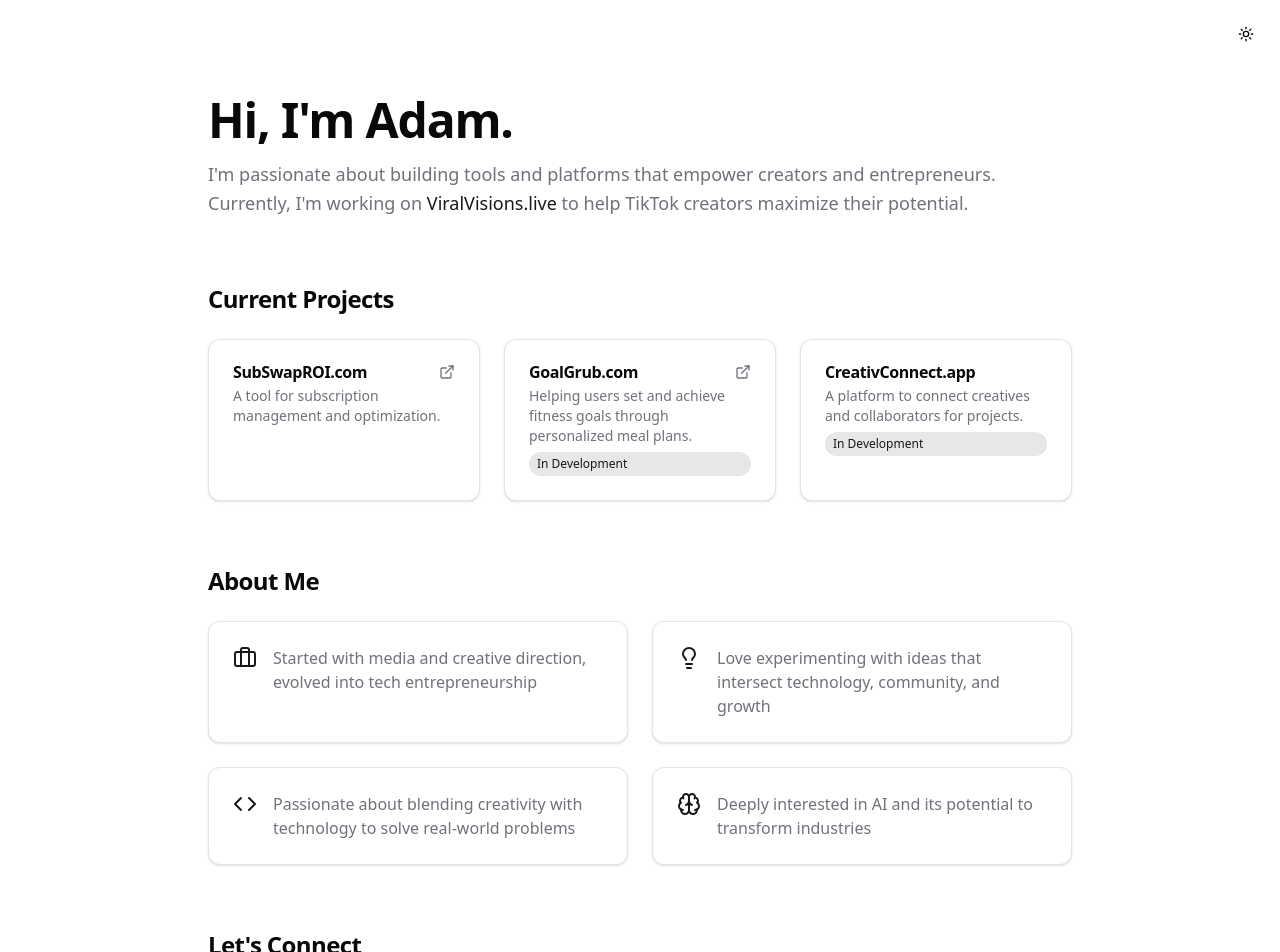
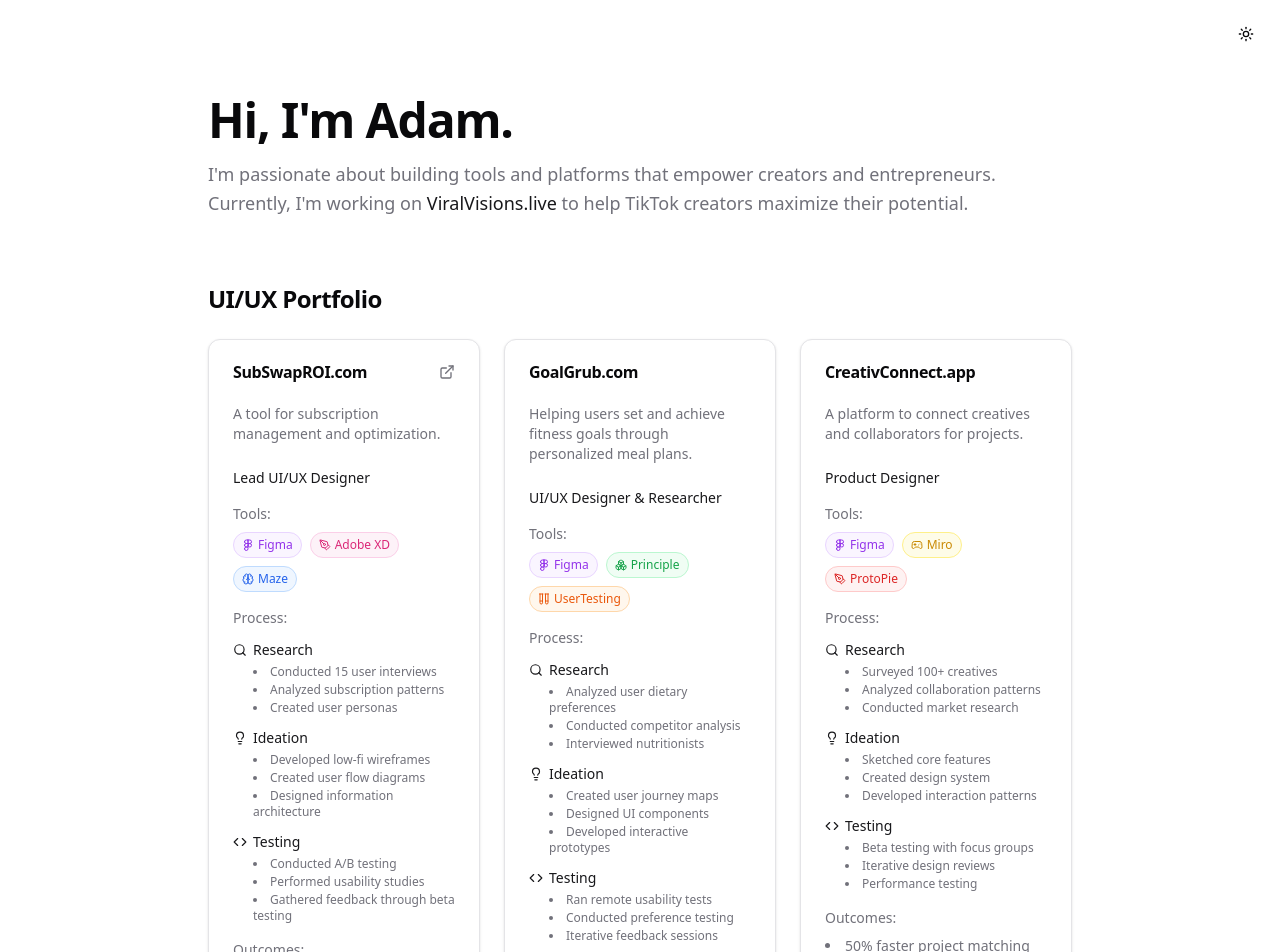
Before and after one commit to adamaboelmatty/aboelmatty.com, a Next.js app: page / in a window 1280 px wide. Shown: the top 952 px of the page. Built offline with nearby package versions, Linux system fonts and the light colour scheme.

Commit message:
“Updated”

```diff
--- a/src/app/(components)/about.tsx
+++ b/src/app/(components)/about.tsx
@@ -2,7 +2,7 @@
 
 import React from "react";
 import { Card, CardContent } from "@/components/ui/card";
-import { Briefcase, Lightbulb, Code, Brain } from "lucide-react";
+import { Briefcase, Lightbulb, Code, Brain, PaintBucket, Users } from "lucide-react";
 
 export function About() {
   const interests = [
@@ -11,40 +11,40 @@
       text: "Started with media and creative direction, evolved into tech entrepreneurship",
     },
     {
-      icon: Lightbulb,
-      text: "Love experimenting with ideas that intersect technology, community, and growth",
+      icon: PaintBucket,
+      text: "Crafting intuitive and engaging user interfaces, focusing on user-centered design principles",
+    },
+    {
+      icon: Users,
+      text: "Passionate about creating digital experiences that solve real user problems through thoughtful design",
     },
     {
       icon: Code,
-      text: "Passionate about blending creativity with technology to solve real-world problems",
+      text: "Blending design thinking with technical implementation to build seamless user experiences",
     },
     {
       icon: Brain,
-      text: "Deeply interested in AI and its potential to transform industries",
+      text: "Deeply interested in AI and its potential to transform user interactions",
+    },
+    {
+      icon: Lightbulb,
+      text: "Love experimenting with ideas that intersect design, technology, and community growth",
     },
   ];
 
   return (
     <section className="space-y-6">
-      <h2
-        className="text-2xl font-bold tracking-tight"
-      >
+      <h2 className="text-2xl font-bold tracking-tight">
         About Me
       </h2>
-      <div
-        className="grid grid-cols-1 md:grid-cols-2 gap-6"
-      >
+      <div className="grid grid-cols-1 md:grid-cols-2 gap-6">
         {interests.map((item, index) => (
           <Card
             key={index}
             className="hover:shadow-lg transition-shadow"
           >
-            <CardContent
-              className="p-6 flex items-start space-x-4"
-            >
-              <item.icon
-                className="h-6 w-6 text-primary shrink-0"
-              />
+            <CardContent className="p-6 flex items-start space-x-4">
+              <item.icon className="h-6 w-6 text-primary shrink-0" />
               <p className="text-muted-foreground">
                 {item.text}
               </p>
@@ -55,3 +55,5 @@
     </section>
   );
 }
+
+export default About;
--- a/src/app/(components)/projects.tsx
+++ b/src/app/(components)/projects.tsx
@@ -7,49 +7,153 @@
   CardTitle,
   CardDescription,
 } from "@/components/ui/card";
-import { ExternalLink } from "lucide-react";
+import { ExternalLink, Figma, Gamepad2, TestTubes, Boxes, PenTool, Brain, Search, Lightbulb, Code } from "lucide-react";
 
-export function Projects() {
-  const projects = [
+interface Project {
+  title: string;
+  description: string;
+  role: string;
+  tools: string[];
+  process: {
+    research: string[];
+    ideation: string[];
+    testing: string[];
+  };
+  outcomes: string[];
+  link?: string;
+  status?: string;
+}
+
+export default function Projects() {
+  const toolIcons = {
+    "Figma": <Figma className="h-3 w-3" />,
+    "Adobe XD": <PenTool className="h-3 w-3" />,
+    "Maze": <Brain className="h-3 w-3" />,
+    "Principle": <Boxes className="h-3 w-3" />,
+    "UserTesting": <TestTubes className="h-3 w-3" />,
+    "Miro": <Gamepad2 className="h-3 w-3" />,
+    "ProtoPie": <PenTool className="h-3 w-3" />,
+  };
+
+  const projects: Project[] = [
     {
       title: "SubSwapROI.com",
       description: "A tool for subscription management and optimization.",
+      role: "Lead UI/UX Designer",
+      tools: ["Figma", "Adobe XD", "Maze"],
+      process: {
+        research: [
+          "Conducted 15 user interviews",
+          "Analyzed subscription patterns",
+          "Created user personas"
+        ],
+        ideation: [
+          "Developed low-fi wireframes",
+          "Created user flow diagrams",
+          "Designed information architecture"
+        ],
+        testing: [
+          "Conducted A/B testing",
+          "Performed usability studies",
+          "Gathered feedback through beta testing"
+        ]
+      },
+      outcomes: [
+        "40% reduction in task completion time",
+        "35% increase in user satisfaction"
+      ],
       link: "https://subswaproi.com",
     },
     {
       title: "GoalGrub.com",
-      description:
-        "Helping users set and achieve fitness goals through personalized meal plans.",
-      link: "https://goalgrub.com",
+      description: "Helping users set and achieve fitness goals through personalized meal plans.",
+      role: "UI/UX Designer & Researcher",
+      tools: ["Figma", "Principle", "UserTesting"],
+      process: {
+        research: [
+          "Analyzed user dietary preferences",
+          "Conducted competitor analysis",
+          "Interviewed nutritionists"
+        ],
+        ideation: [
+          "Created user journey maps",
+          "Designed UI components",
+          "Developed interactive prototypes"
+        ],
+        testing: [
+          "Ran remote usability tests",
+          "Conducted preference testing",
+          "Iterative feedback sessions"
+        ]
+      },
+      outcomes: [
+        "90% user satisfaction in beta",
+        "60% reduction in meal planning time"
+      ],
       status: "In Development",
     },
     {
       title: "CreativConnect.app",
-      description:
-        "A platform to connect creatives and collaborators for projects.",
+      description: "A platform to connect creatives and collaborators for projects.",
+      role: "Product Designer",
+      tools: ["Figma", "Miro", "ProtoPie"],
+      process: {
+        research: [
+          "Surveyed 100+ creatives",
+          "Analyzed collaboration patterns",
+          "Conducted market research"
+        ],
+        ideation: [
+          "Sketched core features",
+          "Created design system",
+          "Developed interaction patterns"
+        ],
+        testing: [
+          "Beta testing with focus groups",
+          "Iterative design reviews",
+          "Performance testing"
+        ]
+      },
+      outcomes: [
+        "50% faster project matching",
+        "85% positive UI feedback"
+      ],
       status: "In Development",
     },
   ];
 
+  const getToolColor = (tool: string) => {
+    const colors = {
+      "Figma": "bg-purple-50 text-purple-600 border-purple-200",
+      "Adobe XD": "bg-pink-50 text-pink-600 border-pink-200",
+      "Maze": "bg-blue-50 text-blue-600 border-blue-200",
+      "Principle": "bg-green-50 text-green-600 border-green-200",
+      "UserTesting": "bg-orange-50 text-orange-600 border-orange-200",
+      "Miro": "bg-yellow-50 text-yellow-600 border-yellow-200",
+      "ProtoPie": "bg-red-50 text-red-600 border-red-200",
+    };
+    return colors[tool as keyof typeof colors] || "bg-gray-50 text-gray-600 border-gray-200";
+  };
+
+  const processIcons = {
+    research: Search,
+    ideation: Lightbulb,
+    testing: Code
+  };
+
   return (
-    <section className="space-y-6">
-      <h2
-        className="text-2xl font-bold tracking-tight"
-      >
-        Current Projects
+    <div className="space-y-6">
+      <h2 className="text-2xl font-bold tracking-tight">
+        UI/UX Portfolio
       </h2>
-      <div
-        className="grid grid-cols-1 md:grid-cols-2 lg:grid-cols-3 gap-6"
-      >
+      <div className="grid grid-cols-1 md:grid-cols-2 lg:grid-cols-3 gap-6">
         {projects.map((project, index) => (
           <Card
             key={index}
             className="hover:shadow-lg transition-shadow"
           >
-            <CardHeader>
-              <CardTitle
-                className="flex items-center justify-between"
-              >
+            <CardHeader className="space-y-6">
+              <CardTitle className="flex items-center justify-between">
                 <span>{project.title}</span>
                 {project.link && (
                   <a
@@ -58,19 +162,62 @@
                     rel="noopener noreferrer"
                     className="text-muted-foreground hover:text-primary"
                   >
-                    <ExternalLink
-                      className="h-4 w-4"
-                    />
+                    <ExternalLink className="h-4 w-4" />
                   </a>
                 )}
               </CardTitle>
-              <CardDescription>
-                {project.description}
+              <CardDescription className="space-y-6">
+                <p>{project.description}</p>
+                <div className="space-y-4">
+                  <p className="text-sm text-primary font-medium">{project.role}</p>
+
+                  <div className="space-y-2">
+                    <p className="text-sm font-medium">Tools:</p>
+                    <div className="flex flex-wrap gap-2">
+                      {project.tools.map((tool, i) => (
+                        <span
+                          key={i}
+                          className={`inline-flex items-center gap-1 text-xs px-2 py-1 rounded-full border ${getToolColor(tool)}`}
+                        >
+                          {toolIcons[tool as keyof typeof toolIcons]}
+                          {tool}
+                        </span>
+                      ))}
+                    </div>
+                  </div>
+
+                  <div className="space-y-3">
+                    <p className="text-sm font-medium">Process:</p>
+                    {Object.entries(project.process).map(([phase, steps]) => {
+                      const PhaseIcon = processIcons[phase as keyof typeof processIcons];
+                      return (
+                        <div key={phase} className="space-y-1">
+                          <div className="flex items-center gap-1.5 text-sm text-primary">
+                            <PhaseIcon className="h-3.5 w-3.5" />
+                            <span className="capitalize">{phase}</span>
+                          </div>
+                          <ul className="list-disc list-inside text-xs text-muted-foreground space-y-0.5 ml-5">
+                            {steps.map((step, i) => (
+                              <li key={i}>{step}</li>
+                            ))}
+                          </ul>
+                        </div>
+                      );
+                    })}
+                  </div>
+
+                  <div className="space-y-2">
+                    <p className="text-sm font-medium">Outcomes:</p>
+                    <ul className="list-disc list-inside text-sm text-muted-foreground space-y-1">
+                      {project.outcomes.map((outcome, i) => (
+                        <li key={i}>{outcome}</li>
+                      ))}
+                    </ul>
+                  </div>
+                </div>
               </CardDescription>
               {project.status && (
-                <span
-                  className="inline-block mt-2 text-xs bg-primary/10 text-primary px-2 py-1 rounded-full"
-                >
+                <span className="inline-block text-xs bg-primary/10 text-primary px-2 py-1 rounded-full">
                   {project.status}
                 </span>
               )}
@@ -78,6 +225,6 @@
           </Card>
         ))}
       </div>
-    </section>
+    </div>
   );
 }
--- a/src/app/page.tsx
+++ b/src/app/page.tsx
@@ -2,7 +2,7 @@
 
 import React from "react";
 import { Hero } from "./(components)/hero";
-import { Projects } from "./(components)/projects";
+import Projects from "./(components)/projects";
 import { About } from "./(components)/about";
 import { Connect } from "./(components)/connect";
 
```
